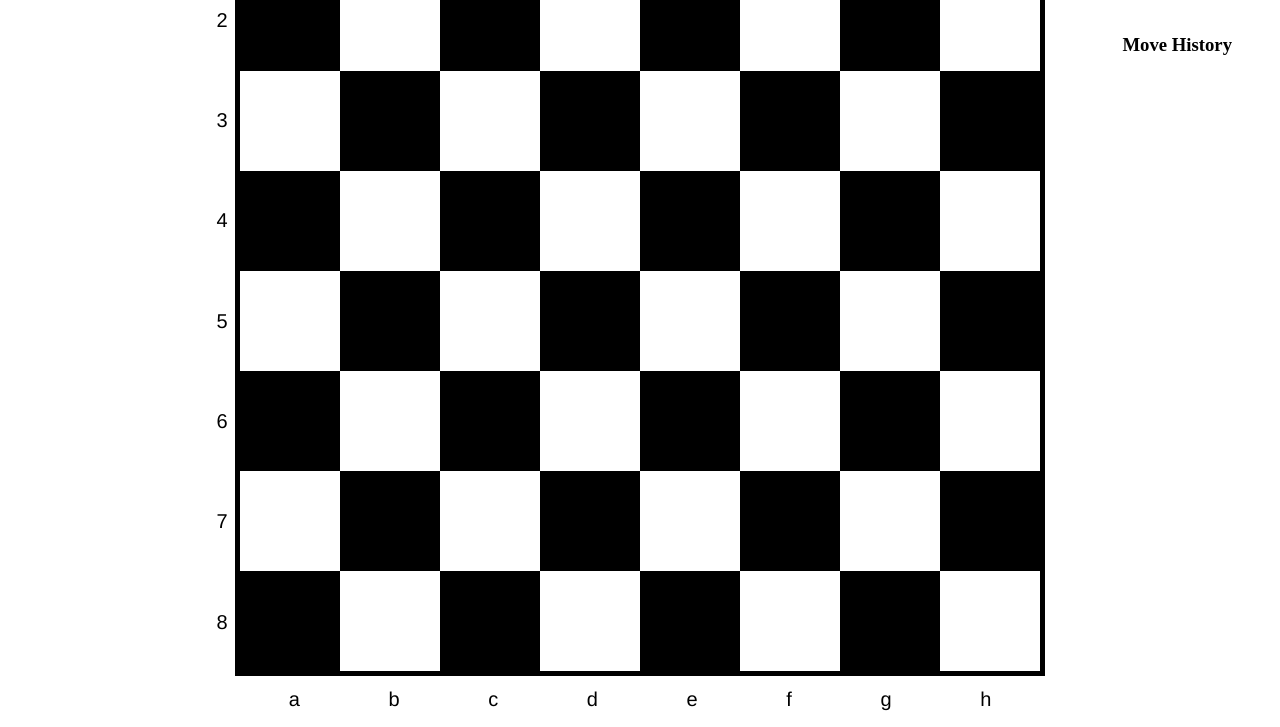
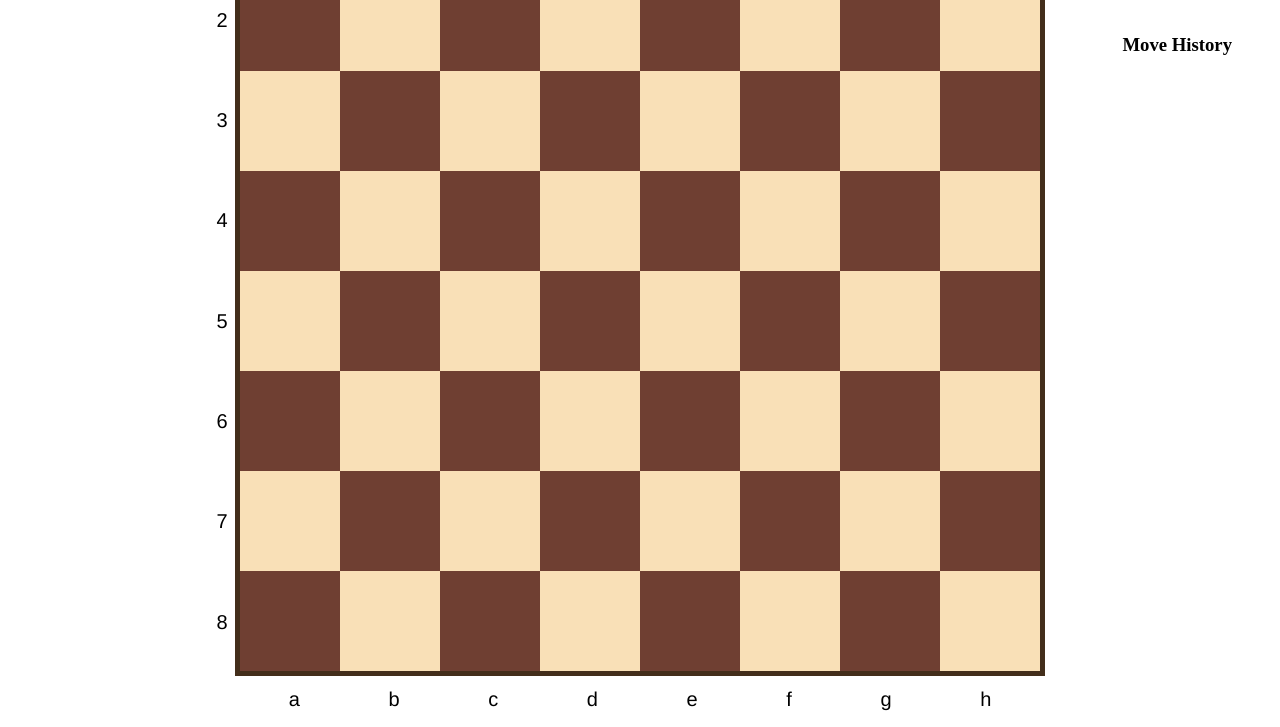
Before and after one commit to nicholascrandall/checkers, a plain HTML site: page index.html in a window 1280 px wide. Shown: the part 89-816 px from the top of the page. Drawn offline with nearby package versions, Linux system fonts and the light colour scheme.

Commit message:
Changed tile colors to better contrast the pieces

```diff
--- a/css/style.css
+++ b/css/style.css
@@ -38,19 +38,20 @@ header {
   top: 45%;
   left: 50%;
   transform: translate(-50%, -50%);
-  border: 5px solid black;
+  border: 5px solid #432e1b;
   width: 810px;
-  height: 810px;%
+  height: 810px;
+  cursor: pointer;
 }
 .tile {
   height: 100px;
   width: 100px;
 }
 .darkTile {
-  background-color: black;
+  background-color: #6f3f32;
 }
 .lightTile {
-  background-color: white;
+  background-color: #f9e0b7;
 }
 .boardNumbers {
   height: 100%;
```
